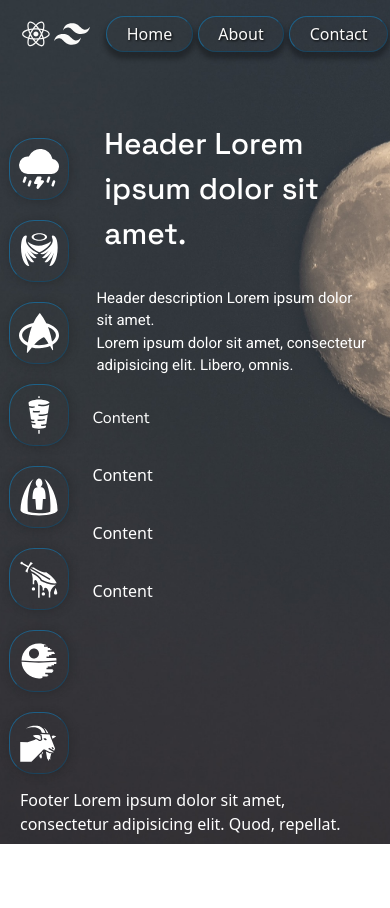
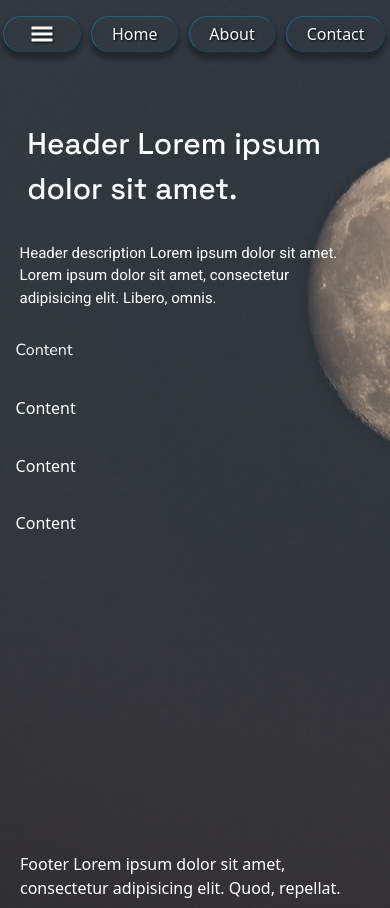
Before and after one commit to Cristian232/React-Small-Projects, a React (Create React App) app: page / in a window 390 px wide. Before the commit the page ends 844 px from the top, so only its background shows below. Built offline with nearby package versions, Linux system fonts and the light colour scheme.

Commit message:
Completed layout for responsive mobile with heigth and width

```diff
--- a/src/App.js
+++ b/src/App.js
@@ -6,16 +6,21 @@ import Footer from "./components/Footer";
 
 
 function App() {
-  return (
-    <div className="App grid grid-rows-2 grid-rows-[8vh_92vh]" style={{backgroundImage:`url(${background})`, minHeight:"100vh", backgroundSize:"cover", backgroundPosition:"center"}}>
-        <Header />
-        <div className={"container-wrapper flex"}>
-        <SmallProjects />
-        <Content />
+    return (
+        <div className="App grid grid-rows-2 grid-rows-[8vh_92vh]" style={{
+            backgroundImage: `url(${background})`,
+            minHeight: "100vh",
+            backgroundSize: "cover",
+            backgroundPosition: "center"
+        }}>
+            <Header/>
+            <div className={"container-wrapper flex"}>
+                <SmallProjects/>
+                <Content/>
+            </div>
+            <Footer/>
         </div>
-        <Footer />
-    </div>
-  );
+    );
 }
 
 export default App;
--- a/src/components/Header.jsx
+++ b/src/components/Header.jsx
@@ -1,6 +1,7 @@
 import {useEffect, useState} from "react";
 import {DiReact} from "react-icons/di";
 import {SiTailwindcss} from "react-icons/si";
+import {GiHamburgerMenu} from "react-icons/gi";
 
 const Header = () => {
     const [state, setState] = useState([]);
@@ -16,6 +17,7 @@ const Header = () => {
                 </div>
                 <div className={"header-right-menu-wrapper basis-2/3"}>
                     <ul className={"header-right-menu flex flex-row-reverse pr-[0.5vw] space-x-[5px]"}>
+                        <li className={"left-menu order-4 px-[5vw] py-[5px] rounded-full shadow-[0_5px_5px_2px_rgba(0,0,0,0.3)]"} id={"left-menu"}><p className={"drop-shadow-[1px_1px_1px_rgba(0,0,0,0.9)] "}><GiHamburgerMenu size={24} className={"hamburger"}/></p></li>
                         <li className={"home order-3 px-[5vw] py-[5px] rounded-full shadow-[0_5px_5px_2px_rgba(0,0,0,0.3)] "}><p className={"drop-shadow-[1px_1px_1px_rgba(0,0,0,0.9)] "}>Home</p></li>
                         <li className={"about order-2 px-[5vw] py-[5px] rounded-full shadow-[0_5px_5px_2px_rgba(0,0,0,0.3)]"}>
                             <p className={"drop-shadow-[1px_1px_1px_rgba(0,0,0,0.9)]"}>About</p></li>
--- a/src/style/index.css
+++ b/src/style/index.css
@@ -1,7 +1,7 @@
 @import url('https://fonts.googleapis.com/css2?family=Inter:wght@500&family=Nunito:wght@300;400&family=Roboto&family=Source+Sans+Pro:wght@600&family=Space+Grotesk:wght@500&display=swap');
 
 #heading {
-    font-family: 'Space Grotesk', "Comic Sans MS", "Helvetica Neue",cursive;
+    font-family: 'Space Grotesk', "Comic Sans MS", "Helvetica Neue", cursive;
 }
 
 #subHeading {
@@ -10,18 +10,18 @@
 }
 
 #pContent {
-    font-family: 'Nunito',cursive;
+    font-family: 'Nunito', cursive;
 }
 
 .sProjIcon {
     color: white;
 }
 
-.about, .home, .contact {
+.about, .home, .contact, .left-menu {
     border: 1px outset rgba(8, 139, 213, 0.5);
 }
 
-.about:hover, .home:hover, .contact:hover {
+.about:hover, .home:hover, .contact:hover, .left-menu:hover {
     /* From https://css.glass */
     background: #D5BFA5;
     border-radius: 16px;
@@ -30,6 +30,10 @@
     -webkit-backdrop-filter: blur(2px);
     border: 1px groove rgba(8, 139, 213, 0.1);
     text-shadow: 1px 1px #6e6d6d;
+}
+
+.left-menu {
+    display: none;
 }
 
 .smallProjects-item {
@@ -41,3 +45,59 @@
     border: 1px outset rgba(8, 139, 213, 0.5);
     box-shadow: 2px 2px 20px rgba(30, 29, 29, 0.88);
 }
+
+.footer {
+    max-width: 80vw;
+}
+
+@media (max-width: 640px) or (max-height: 700px) {
+    .header-left-logo-wrapper {
+        display: none;
+    }
+
+    .header-right-menu-wrapper {
+        flex-basis: fit-content;
+        flex-grow: 1;
+    }
+
+    .header-right-menu {
+        margin: 0 auto;
+        justify-content: space-around;
+
+    }
+
+    .header-right-menu li {
+        flex-basis: 20%;
+    }
+
+    .header-right-menu li p {
+        text-align: center;
+    }
+
+    .footer {
+        position: relative;
+        margin: 0 auto;
+        max-width: 100vw;
+    }
+
+    .container-wrapper {
+        overflow-block: scroll;
+    }
+
+    .smallProjects {
+        display: none;
+    }
+
+    .header-right-menu #left-menu {
+        display: inline;
+        text-align: center;
+        justify-content: center;
+        align-self: center;
+
+    }
+
+    .hamburger {
+        margin: 0 auto;
+    }
+
+}
```
